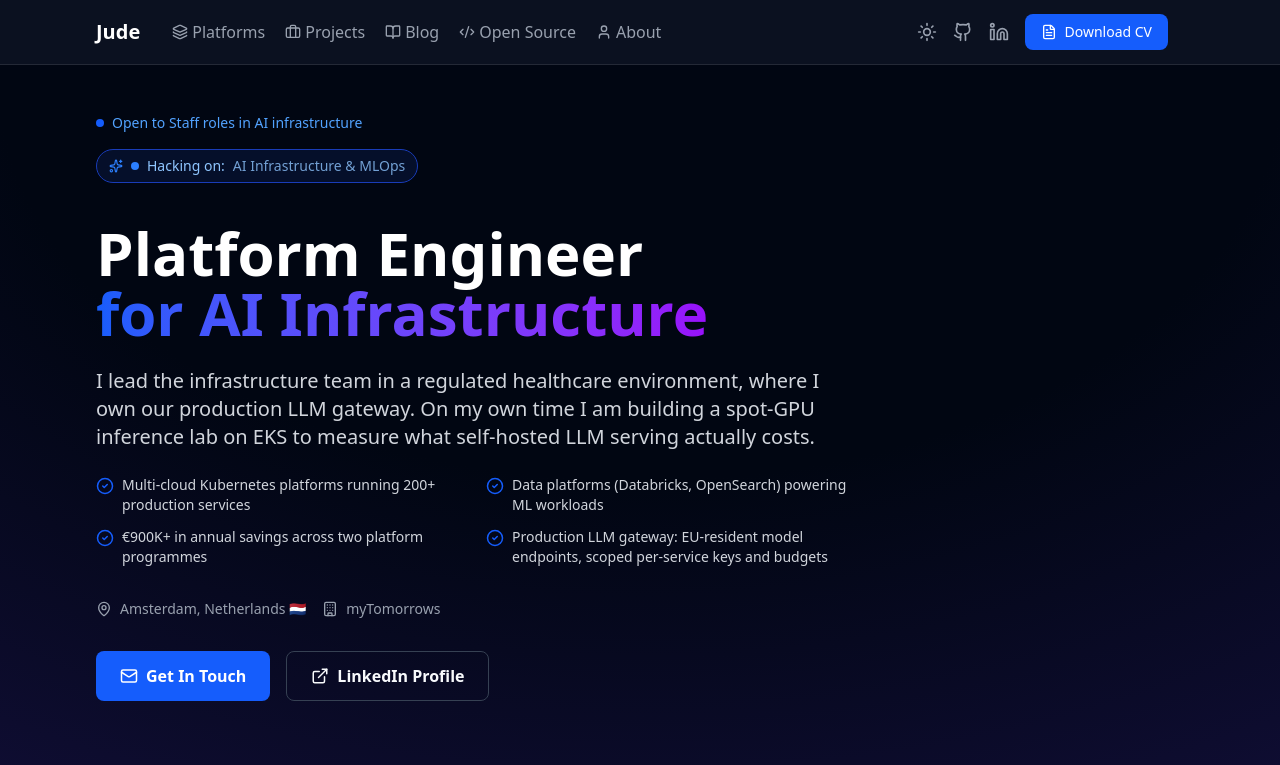
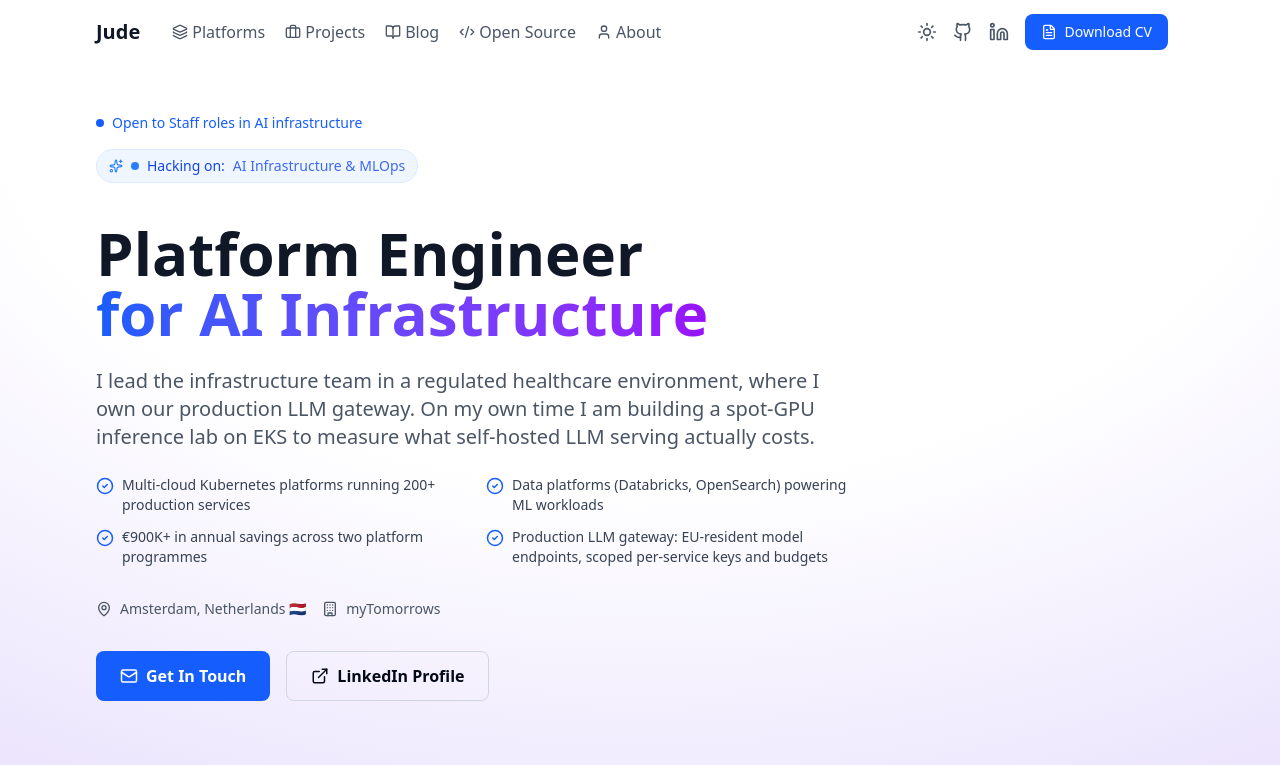
Before and after one commit to judeoyovbaire/personal-website, a Next.js app: page / in a window 1280 px wide. Shown: the top 765 px of the page. Built offline with nearby package versions, Linux system fonts and the light colour scheme.

Commit message:
fix: theme set before first paint; ThemeToggle reads it instead of setting state in an effect (lint error, dark flash for light-mode users)

```diff
--- a/app/layout.tsx
+++ b/app/layout.tsx
@@ -35,15 +35,22 @@ export const metadata: Metadata = {
   },
 }
 
+// Dark by default; a stored choice wins. Runs before paint to avoid a flash.
+const THEME_SCRIPT = `(function(){try{var t=localStorage.getItem('theme');document.documentElement.classList.add(t==='light'?'light':'dark')}catch(e){document.documentElement.classList.add('dark')}})()`
+
 export default function RootLayout({
   children,
 }: {
   children: React.ReactNode
 }) {
   return (
-    // suppressHydrationWarning is required for the ThemeToggle to work correctly
-    // as it modifies the HTML class on the client side
-    <html lang="en" suppressHydrationWarning className="dark">
+    // The theme class is applied by THEME_SCRIPT before first paint, so the
+    // server-rendered class can differ from the client's: hence
+    // suppressHydrationWarning on <html> only.
+    <html lang="en" suppressHydrationWarning>
+      <head>
+        <script dangerouslySetInnerHTML={{ __html: THEME_SCRIPT }} />
+      </head>
       <body className={`${inter.variable} ${spaceGrotesk.variable} font-sans antialiased min-h-screen bg-white dark:bg-gray-900 flex flex-col selection:bg-blue-100 dark:selection:bg-blue-900`}>
         <div className="fixed inset-0 -z-10 h-full w-full bg-white dark:bg-gray-950 [background:radial-gradient(125%_125%_at_50%_10%,#fff_40%,#63e_100%)] dark:[background:radial-gradient(125%_125%_at_50%_10%,#000_40%,#63e_100%)] opacity-20"></div>
         <main className="flex-1">
--- a/components/ThemeToggle.tsx
+++ b/components/ThemeToggle.tsx
@@ -1,34 +1,39 @@
 'use client'
 
-import { useState, useEffect } from 'react'
+import { useSyncExternalStore } from 'react'
 import { Sun, Moon } from 'lucide-react'
 
+type Theme = 'light' | 'dark'
+
+// The theme class is set on <html> before first paint by the inline script in
+// app/layout.tsx, so this component only reads it (no state set in an effect,
+// no flash of the wrong theme).
+function subscribe(onChange: () => void) {
+  const observer = new MutationObserver(onChange)
+  observer.observe(document.documentElement, { attributes: true, attributeFilter: ['class'] })
+  return () => observer.disconnect()
+}
+
+const getSnapshot = (): Theme =>
+  document.documentElement.classList.contains('light') ? 'light' : 'dark'
+
+const getServerSnapshot = (): Theme | null => null
+
 export function ThemeToggle() {
-  const [theme, setTheme] = useState<'light' | 'dark'>('dark')
-  const [mounted, setMounted] = useState(false)
-
-  useEffect(() => {
-    setMounted(true)
-    const stored = localStorage.getItem('theme')
-    if (stored === 'dark' || stored === 'light') {
-      setTheme(stored)
-    } else if (window.matchMedia('(prefers-color-scheme: dark)').matches) {
-      setTheme('dark')
-    }
-  }, [])
-
-  useEffect(() => {
-    if (!mounted) return
-    document.documentElement.classList.remove('light', 'dark')
-    document.documentElement.classList.add(theme)
-    localStorage.setItem('theme', theme)
-  }, [theme, mounted])
+  const theme = useSyncExternalStore(subscribe, getSnapshot, getServerSnapshot)
 
   const toggleTheme = () => {
-    setTheme(theme === 'dark' ? 'light' : 'dark')
+    const next: Theme = theme === 'dark' ? 'light' : 'dark'
+    document.documentElement.classList.remove('light', 'dark')
+    document.documentElement.classList.add(next)
+    try {
+      localStorage.setItem('theme', next)
+    } catch {
+      // Storage can be unavailable (private mode); the toggle still works for this page.
+    }
   }
 
-  if (!mounted) {
+  if (theme === null) {
     return (
       <button
         className="text-gray-600 hover:text-gray-900 dark:text-gray-400 dark:hover:text-white transition-colors"
```
